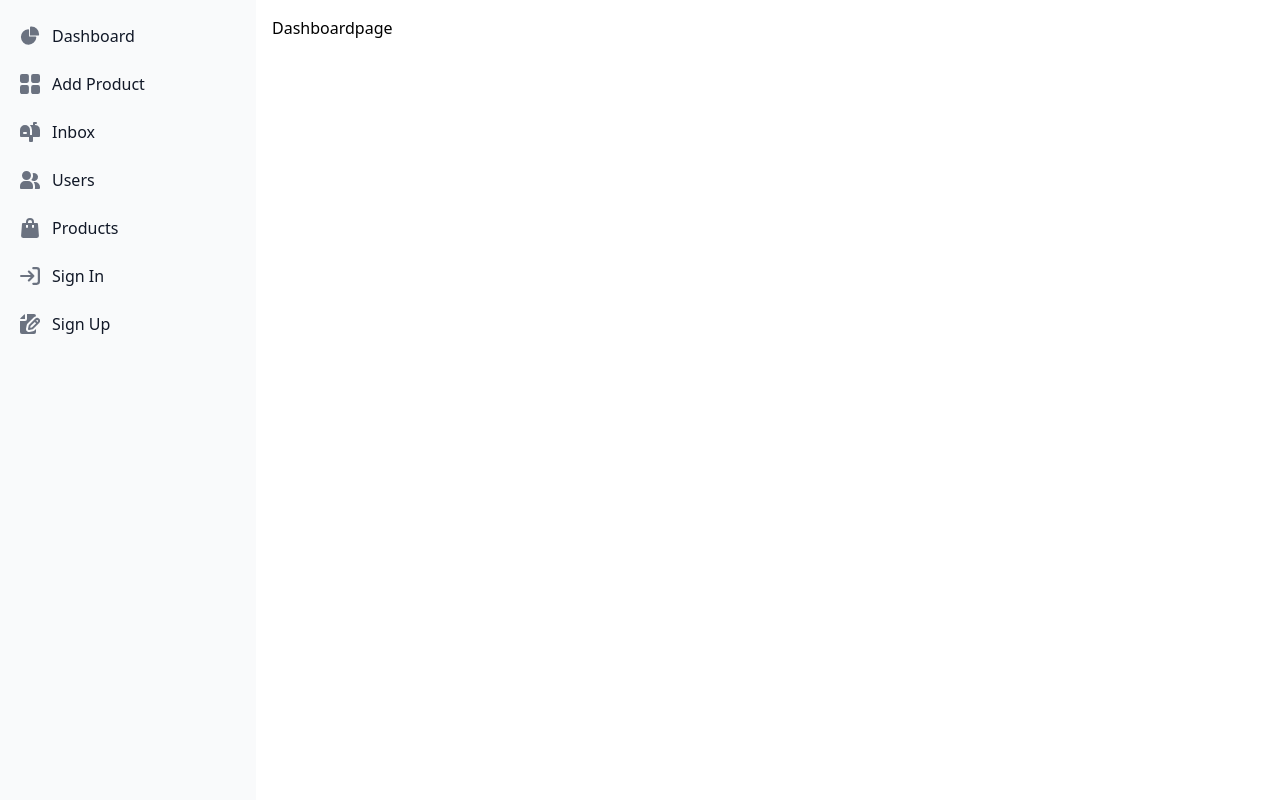
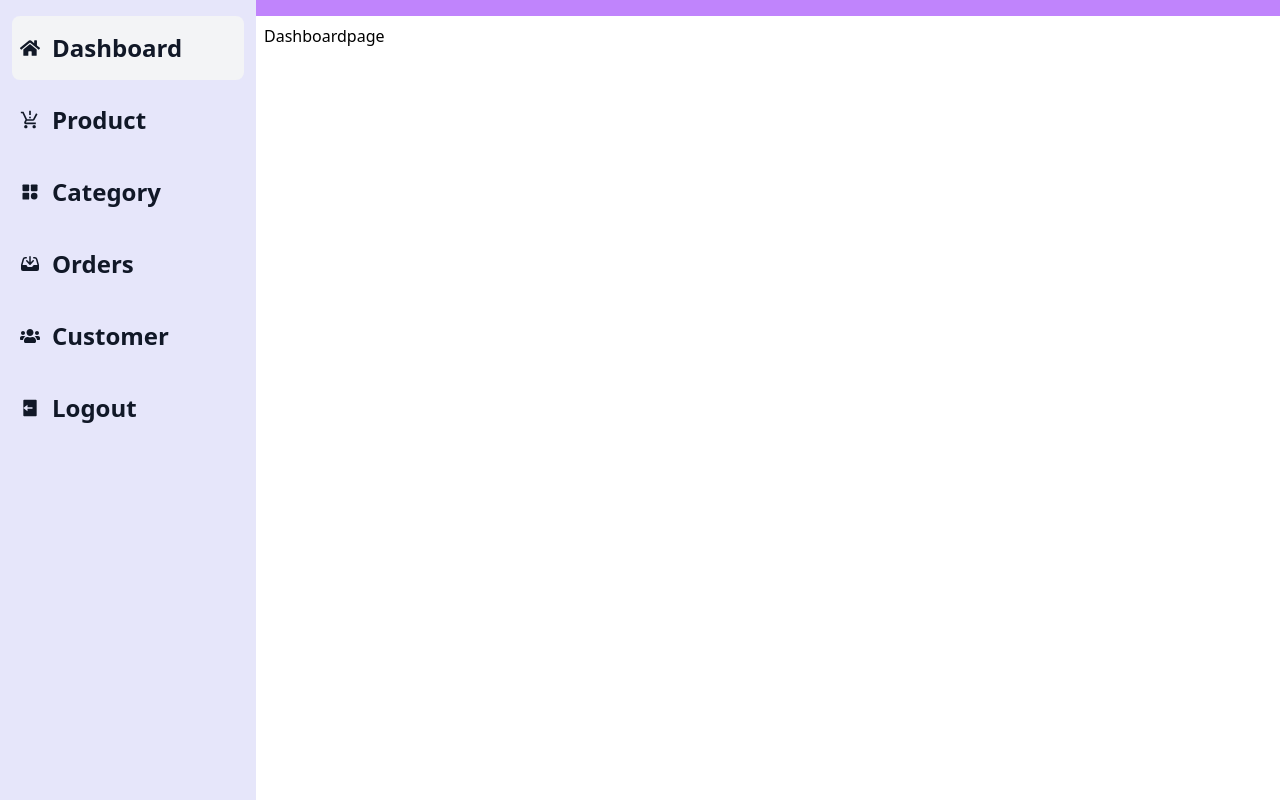
Before and after one commit to Bibash45/Ecommerce_Site_full_stack, a React (Create React App) app in the folder frontend/: page /admin in a window 1280 px wide. Built offline with nearby package versions, Linux system fonts and the light colour scheme.

Commit message:
admin header and responsive part

```diff
--- a/frontend/src/components/adminComponents/Adminlayout.jsx
+++ b/frontend/src/components/adminComponents/Adminlayout.jsx
@@ -1,13 +1,48 @@
-import React from "react";
+import React, { useState } from "react";
 import Header from "./Header";
-import { Footer } from "../userComponents";
-import { Outlet } from "react-router-dom";
+import { HiMenuAlt2 } from "react-icons/hi";
+import { Navigate, Outlet } from "react-router-dom";
+import { useSelector } from "react-redux";
 
 const Adminlayout = () => {
+  const [isSidebarOpen, setIsSidebarOpen] = useState(false);
+
+  const toggleSidebar = () => {
+    setIsSidebarOpen((prev) => !prev);
+  };
+
+  const { userInfo } = useSelector((state) => state.auth || {});
+
+  if (userInfo?.user?.role === 0) {
+    return <Navigate to="/" />;
+  }
+
   return (
     <>
-      <Header />
-      <Footer />
+      <Header
+        isSidebarOpen={isSidebarOpen}
+        setIsSidebarOpen={setIsSidebarOpen}
+        toggleSidebar={toggleSidebar}
+      />
+
+      <div className={`  lg:ml-64 flex flex-col `}>
+        <div className="bg-purple-400  py-2 pl-2 pr-10 flex justify-between items-center">
+          <div>
+            <button
+              onClick={toggleSidebar}
+              className="z-50 mt-2  text-white rounded-md lg:hidden hover:bg-purple-600 "
+            >
+              <HiMenuAlt2 className="w-8 h-8" />
+            </button>
+          </div>
+          <div className="flex justify-center items-center">
+            <h1 className="text-white  font-bold text-3xl">{userInfo?.user?.name}</h1>
+          </div>
+        </div>
+        <div className="p-2">
+          <Outlet />
+        </div>
+      </div>
     </>
   );
 };
--- a/frontend/src/components/adminComponents/Header.jsx
+++ b/frontend/src/components/adminComponents/Header.jsx
@@ -1,151 +1,131 @@
 import React, { useState } from "react";
-import { Outlet } from "react-router-dom";
+import { useLocation, useNavigate } from "react-router-dom";
+import { MdOutlineProductionQuantityLimits } from "react-icons/md";
+import { FaHome } from "react-icons/fa";
+import { TbCategoryFilled } from "react-icons/tb";
+import { FaUsers } from "react-icons/fa";
+import { RiLogoutBoxFill } from "react-icons/ri";
+import { HiMiniInboxArrowDown } from "react-icons/hi2";
+import { logoutf } from "../../features/authSlice";
+import { toast } from "react-toastify";
+import { useDispatch } from "react-redux";
 
-const Header = () => {
+const Header = ({ isSidebarOpen, setIsSidebarOpen, toggleSidebar }) => {
+  const navigate = useNavigate();
+  const dispatch = useDispatch();
+  const { pathname } = useLocation();
+
+  const handleLogOut = async (e) => {
+    e.preventDefault();
+    try {
+      const res = await logoutf();
+      dispatch(logoutf());
+      navigate("/login");
+    } catch (error) {
+      toast.error("logout failed");
+      console.log("Error logging out:");
+    }
+  };
+
   return (
     <>
       <aside
         id="default-sidebar"
-        className="fixed top-0 left-0 z-40 w-64 h-screen transition-transform -translate-x-full sm:translate-x-0"
+        className={`fixed top-0 left-0 z-40 w-64 h-screen transition-transform bg-[#E6E6FA] dark:bg-gray-800 ${
+          isSidebarOpen ? "translate-x-0" : "-translate-x-full"
+        } lg:translate-x-0 z-50`}
         aria-label="Sidebar"
       >
-        <div className="h-full px-3 py-4 overflow-y-auto bg-gray-50 dark:bg-gray-800">
+        <div className="h-full px-3 py-4 overflow-y-auto">
           <ul className="space-y-2 font-medium">
             <li>
               <a
-                href="#"
-                className="flex items-center p-2 text-gray-900 rounded-lg dark:text-white hover:bg-gray-100 dark:hover:bg-gray-700 group"
+                href="/admin"
+                className={`flex items-center py-4 px-2 text-gray-900 rounded-lg dark:text-white hover:bg-gray-100 dark:hover:bg-gray-700 group   ${
+                  pathname === "/admin" ? "bg-gray-100" : " "
+                }`}
               >
-                <svg
-                  className="w-5 h-5 text-gray-500 transition duration-75 dark:text-gray-400 group-hover:text-gray-900 dark:group-hover:text-white"
-                  aria-hidden="true"
-                  xmlns="http://www.w3.org/2000/svg"
-                  fill="currentColor"
-                  viewBox="0 0 22 21"
-                >
-                  <path d="M16.975 11H10V4.025a1 1 0 0 0-1.066-.998 8.5 8.5 0 1 0 9.039 9.039.999.999 0 0 0-1-1.066h.002Z" />
-                  <path d="M12.5 0c-.157 0-.311.01-.565.027A1 1 0 0 0 11 1.02V10h8.975a1 1 0 0 0 1-.935c.013-.188.028-.374.028-.565A8.51 8.51 0 0 0 12.5 0Z" />
-                </svg>
-                <span className="ms-3">Dashboard</span>
+                <FaHome className="h-5 w-5" />
+                <span className="ms-3 font-semibold text-2xl">Dashboard</span>
               </a>
             </li>
             <li>
               <a
-                href="#"
-                className="flex items-center p-2 text-gray-900 rounded-lg dark:text-white hover:bg-gray-100 dark:hover:bg-gray-700 group"
+                href="/admin/product"
+                className={` flex items-center px-2 text-gray-900 rounded-lg dark:text-white hover:bg-gray-100 dark:hover:bg-gray-700 group  ${
+                  pathname === "/admin/product" ? "bg-gray-100" : " "
+                } py-4 `}
               >
-                <svg
-                  className="flex-shrink-0 w-5 h-5 text-gray-500 transition duration-75 dark:text-gray-400 group-hover:text-gray-900 dark:group-hover:text-white"
-                  aria-hidden="true"
-                  xmlns="http://www.w3.org/2000/svg"
-                  fill="currentColor"
-                  viewBox="0 0 18 18"
-                >
-                  <path d="M6.143 0H1.857A1.857 1.857 0 0 0 0 1.857v4.286C0 7.169.831 8 1.857 8h4.286A1.857 1.857 0 0 0 8 6.143V1.857A1.857 1.857 0 0 0 6.143 0Zm10 0h-4.286A1.857 1.857 0 0 0 10 1.857v4.286C10 7.169 10.831 8 11.857 8h4.286A1.857 1.857 0 0 0 18 6.143V1.857A1.857 1.857 0 0 0 16.143 0Zm-10 10H1.857A1.857 1.857 0 0 0 0 11.857v4.286C0 17.169.831 18 1.857 18h4.286A1.857 1.857 0 0 0 8 16.143v-4.286A1.857 1.857 0 0 0 6.143 10Zm10 0h-4.286A1.857 1.857 0 0 0 10 11.857v4.286c0 1.026.831 1.857 1.857 1.857h4.286A1.857 1.857 0 0 0 18 16.143v-4.286A1.857 1.857 0 0 0 16.143 10Z" />
-                </svg>
-                <span className="flex-1 ms-3 whitespace-nowrap">Add Product</span>
+                <MdOutlineProductionQuantityLimits className="h-5 w-5" />
+                <span className="flex-1 ms-3 whitespace-nowrap font-semibold text-2xl ">
+                  Product
+                </span>
               </a>
             </li>
             <li>
               <a
-                href="#"
-                className="flex items-center p-2 text-gray-900 rounded-lg dark:text-white hover:bg-gray-100 dark:hover:bg-gray-700 group"
+                href="/admin/product"
+                className={` flex items-center p-2 text-gray-900 rounded-lg dark:text-white hover:bg-gray-100 dark:hover:bg-gray-700 group  ${
+                  pathname === "/admin/category" ? "bg-gray-100" : " "
+                } py-4 `}
               >
-                <svg
-                  className="flex-shrink-0 w-5 h-5 text-gray-500 transition duration-75 dark:text-gray-400 group-hover:text-gray-900 dark:group-hover:text-white"
-                  aria-hidden="true"
-                  xmlns="http://www.w3.org/2000/svg"
-                  fill="currentColor"
-                  viewBox="0 0 20 20"
-                >
-                  <path d="m17.418 3.623-.018-.008a6.713 6.713 0 0 0-2.4-.569V2h1a1 1 0 1 0 0-2h-2a1 1 0 0 0-1 1v2H9.89A6.977 6.977 0 0 1 12 8v5h-2V8A5 5 0 1 0 0 8v6a1 1 0 0 0 1 1h8v4a1 1 0 0 0 1 1h2a1 1 0 0 0 1-1v-4h6a1 1 0 0 0 1-1V8a5 5 0 0 0-2.582-4.377ZM6 12H4a1 1 0 0 1 0-2h2a1 1 0 0 1 0 2Z" />
-                </svg>
-                <span className="flex-1 ms-3 whitespace-nowrap">Inbox</span>
+                <TbCategoryFilled className="h-5 w-5" />
+                <span className="flex-1 ms-3 whitespace-nowrap font-semibold text-2xl ">
+                  Category
+                </span>
               </a>
             </li>
             <li>
               <a
-                href="#"
-                className="flex items-center p-2 text-gray-900 rounded-lg dark:text-white hover:bg-gray-100 dark:hover:bg-gray-700 group"
+                href="/admin/product"
+                className={`  flex items-center p-2 text-gray-900 rounded-lg dark:text-white hover:bg-gray-100 dark:hover:bg-gray-700 group  ${
+                  pathname === "/admin/orders" ? "bg-gray-100" : " "
+                } py-4 `}
               >
-                <svg
-                  className="flex-shrink-0 w-5 h-5 text-gray-500 transition duration-75 dark:text-gray-400 group-hover:text-gray-900 dark:group-hover:text-white"
-                  aria-hidden="true"
-                  xmlns="http://www.w3.org/2000/svg"
-                  fill="currentColor"
-                  viewBox="0 0 20 18"
-                >
-                  <path d="M14 2a3.963 3.963 0 0 0-1.4.267 6.439 6.439 0 0 1-1.331 6.638A4 4 0 1 0 14 2Zm1 9h-1.264A6.957 6.957 0 0 1 15 15v2a2.97 2.97 0 0 1-.184 1H19a1 1 0 0 0 1-1v-1a5.006 5.006 0 0 0-5-5ZM6.5 9a4.5 4.5 0 1 0 0-9 4.5 4.5 0 0 0 0 9ZM8 10H5a5.006 5.006 0 0 0-5 5v2a1 1 0 0 0 1 1h11a1 1 0 0 0 1-1v-2a5.006 5.006 0 0 0-5-5Z" />
-                </svg>
-                <span className="flex-1 ms-3 whitespace-nowrap">Users</span>
+                <HiMiniInboxArrowDown className=" h-5 w-5" />
+                <span className="flex-1 ms-3 whitespace-nowrap font-semibold text-2xl ">
+                  Orders
+                </span>
               </a>
             </li>
+
             <li>
               <a
-                href="#"
-                className="flex items-center p-2 text-gray-900 rounded-lg dark:text-white hover:bg-gray-100 dark:hover:bg-gray-700 group"
+                href="/admin/product"
+                className={` flex items-center p-2 text-gray-900 rounded-lg dark:text-white hover:bg-gray-100 dark:hover:bg-gray-700 group  ${
+                  pathname === "/admin/customers" ? "bg-gray-100" : " "
+                } py-4 `}
               >
-                <svg
-                  className="flex-shrink-0 w-5 h-5 text-gray-500 transition duration-75 dark:text-gray-400 group-hover:text-gray-900 dark:group-hover:text-white"
-                  aria-hidden="true"
-                  xmlns="http://www.w3.org/2000/svg"
-                  fill="currentColor"
-                  viewBox="0 0 18 20"
-                >
-                  <path d="M17 5.923A1 1 0 0 0 16 5h-3V4a4 4 0 1 0-8 0v1H2a1 1 0 0 0-1 .923L.086 17.846A2 2 0 0 0 2.08 20h13.84a2 2 0 0 0 1.994-2.153L17 5.923ZM7 9a1 1 0 0 1-2 0V7h2v2Zm0-5a2 2 0 1 1 4 0v1H7V4Zm6 5a1 1 0 1 1-2 0V7h2v2Z" />
-                </svg>
-                <span className="flex-1 ms-3 whitespace-nowrap">Products</span>
+                <FaUsers className="h-5 w-5" />
+                <span className="flex-1 ms-3 whitespace-nowrap font-semibold text-2xl ">
+                  Customer
+                </span>
               </a>
             </li>
-            <li>
+            <li onClick={handleLogOut}>
               <a
-                href="#"
-                className="flex items-center p-2 text-gray-900 rounded-lg dark:text-white hover:bg-gray-100 dark:hover:bg-gray-700 group"
+                href="/login"
+                className={` flex items-center p-2 text-gray-900 rounded-lg dark:text-white hover:bg-gray-100 dark:hover:bg-gray-700 group  ${
+                  pathname === "/admin/login" ? "bg-gray-100" : " "
+                } py-4 `}
               >
-                <svg
-                  className="flex-shrink-0 w-5 h-5 text-gray-500 transition duration-75 dark:text-gray-400 group-hover:text-gray-900 dark:group-hover:text-white"
-                  aria-hidden="true"
-                  xmlns="http://www.w3.org/2000/svg"
-                  fill="none"
-                  viewBox="0 0 18 16"
-                >
-                  <path
-                    stroke="currentColor"
-                    strokeLinecap="round"
-                    strokeLinejoin="round"
-                    strokeWidth="2"
-                    d="M1 8h11m0 0L8 4m4 4-4 4m4-11h3a2 2 0 0 1 2 2v10a2 2 0 0 1-2 2h-3"
-                  />
-                </svg>
-                <span className="flex-1 ms-3 whitespace-nowrap">Sign In</span>
-              </a>
-            </li>
-            <li>
-              <a
-                href="#"
-                className="flex items-center p-2 text-gray-900 rounded-lg dark:text-white hover:bg-gray-100 dark:hover:bg-gray-700 group"
-              >
-                <svg
-                  className="flex-shrink-0 w-5 h-5 text-gray-500 transition duration-75 dark:text-gray-400 group-hover:text-gray-900 dark:group-hover:text-white"
-                  aria-hidden="true"
-                  xmlns="http://www.w3.org/2000/svg"
-                  fill="currentColor"
-                  viewBox="0 0 20 20"
-                >
-                  <path d="M5 5V.13a2.96 2.96 0 0 0-1.293.749L.879 3.707A2.96 2.96 0 0 0 .13 5H5Z" />
-                  <path d="M6.737 11.061a2.961 2.961 0 0 1 .81-1.515l6.117-6.116A4.839 4.839 0 0 1 16 2.141V2a1.97 1.97 0 0 0-1.933-2H7v5a2 2 0 0 1-2 2H0v11a1.969 1.969 0 0 0 1.933 2h12.134A1.97 1.97 0 0 0 16 18v-3.093l-1.546 1.546c-.413.413-.94.695-1.513.81l-3.4.679a2.947 2.947 0 0 1-1.85-.227 2.96 2.96 0 0 1-1.635-3.257l.681-3.397Z" />
-                  <path d="M8.961 16a.93.93 0 0 0 .189-.019l3.4-.679a.961.961 0 0 0 .49-.263l6.118-6.117a2.884 2.884 0 0 0-4.079-4.078l-6.117 6.117a.96.96 0 0 0-.263.491l-.679 3.4A.961.961 0 0 0 8.961 16Zm7.477-9.8a.958.958 0 0 1 .68-.281.961.961 0 0 1 .682 1.644l-.315.315-1.36-1.36.313-.318Zm-5.911 5.911 4.236-4.236 1.359 1.359-4.236 4.237-1.7.339.341-1.699Z" />
-                </svg>
-                <span className="flex-1 ms-3 whitespace-nowrap">Sign Up</span>
+                <RiLogoutBoxFill className="h-5 w-5" />
+                <span className="flex-1 ms-3 whitespace-nowrap font-semibold text-2xl ">
+                  Logout
+                </span>
               </a>
             </li>
           </ul>
         </div>
       </aside>
 
-      <div className="p-4 sm:ml-64">
-        <Outlet />
-      </div>
+      {/* Content Overlay for Mobile */}
+      {isSidebarOpen && (
+        <div
+          onClick={toggleSidebar}
+          className="fixed inset-0 bg-black bg-opacity-50 lg:hidden"
+        ></div>
+      )}
     </>
   );
 };
--- a/frontend/src/index.js
+++ b/frontend/src/index.js
@@ -8,10 +8,10 @@ import store from "./app/store";
 
 const root = ReactDOM.createRoot(document.getElementById("root"));
 root.render(
-  // <React.StrictMode>
+  <React.StrictMode>
   <Provider store={store}>
     <App />
   </Provider>
 
-  // </React.StrictMode>
+  </React.StrictMode>
 );
--- a/frontend/src/pages/adminPages/Dashboardpage.jsx
+++ b/frontend/src/pages/adminPages/Dashboardpage.jsx
@@ -2,7 +2,7 @@ import React from 'react'
 
 const Dashboardpage = () => {
   return (
-    <div>Dashboardpage</div>
+    <div className='text-black'>Dashboardpage</div>
   )
 }
 
```
Also changed, not shown: frontend/src/Myroute.js (+6 -6 lines), frontend/src/components/userComponents/Navbar.jsx (+6 -35 lines), frontend/src/components/userComponents/Userlayout.jsx (+8 -1 lines), frontend/tailwind.config.js (+4 -3 lines).
